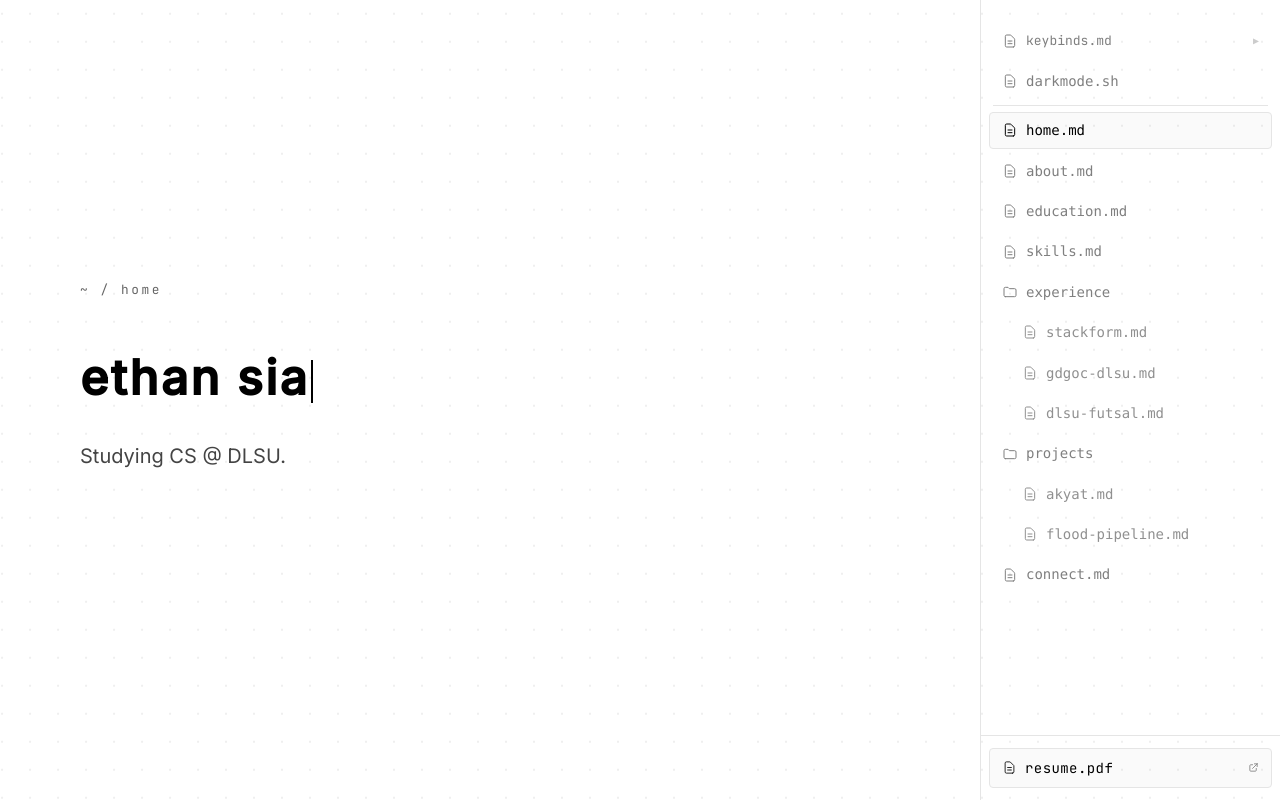
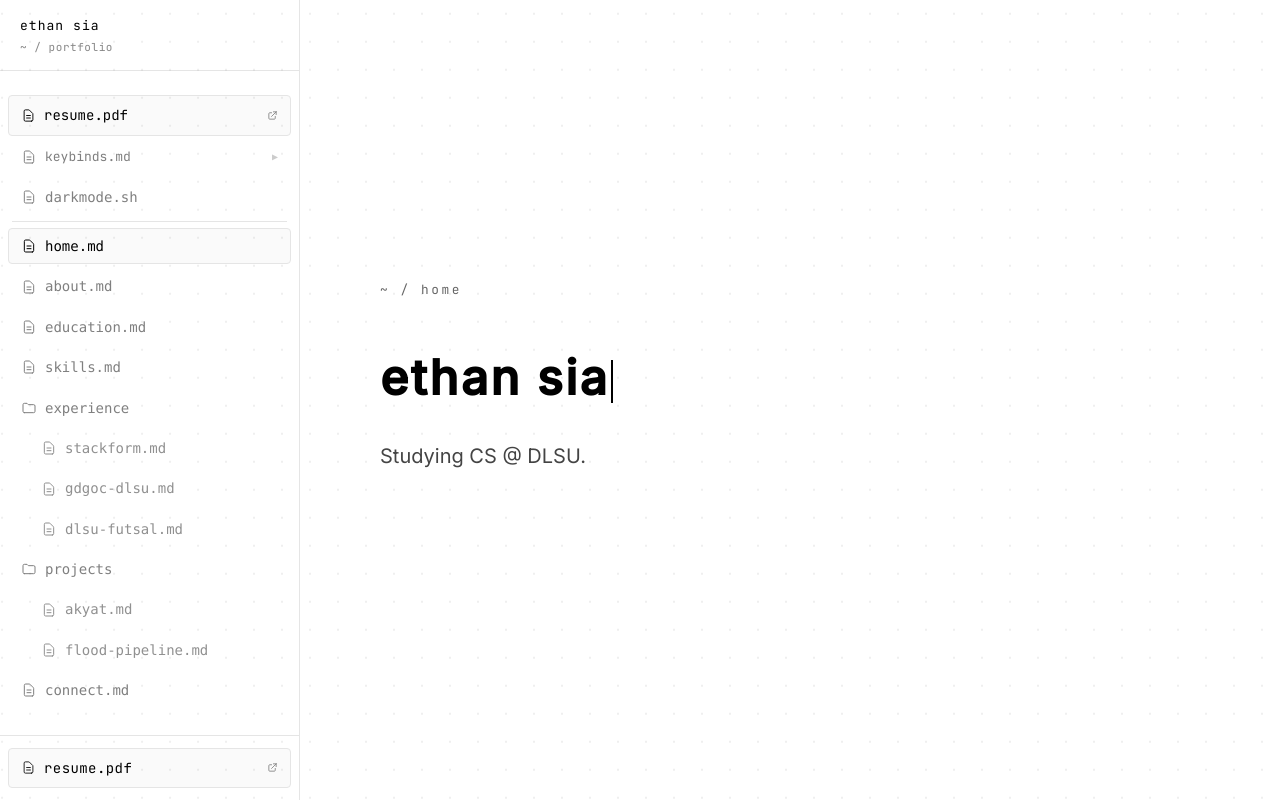
Before and after one commit to jdsia/Web-Portfolio, a Next.js app: page / in a window 1280 px wide. Built offline with nearby package versions, Linux system fonts and the light colour scheme.

Commit message:
moved stuff to left

```diff
--- a/app/components/Sidebar.tsx
+++ b/app/components/Sidebar.tsx
@@ -60,10 +60,57 @@ export default function Sidebar({ activeSection, onNavigate, theme, onToggleThem
 
   return (
     <aside
-      className="fixed right-0 top-0 h-screen flex flex-col border-l overflow-y-auto"
+      className="fixed left-0 top-0 h-screen flex flex-col border-r overflow-y-auto"
       style={{ width: "300px", backgroundColor: "var(--background)", borderColor: border }}
     >
+      {/* Sidebar header */}
+      <div style={{ borderBottom: "1px solid var(--card-border)", padding: "16px 20px 14px" }}>
+        <p style={{
+          fontFamily: "var(--font-jetbrains-mono), monospace",
+          fontSize: "13px",
+          color: "var(--foreground)",
+          letterSpacing: "0.08em",
+          fontWeight: 500,
+          marginBottom: "2px",
+        }}>
+          ethan sia
+        </p>
+        <p style={{
+          fontFamily: "var(--font-jetbrains-mono), monospace",
+          fontSize: "11px",
+          color: "var(--text-secondary)",
+          letterSpacing: "0.05em",
+          opacity: 0.7,
+        }}>
+          ~ / portfolio
+        </p>
+      </div>
+
       <nav className="flex-1 py-6 select-none space-y-1">
+        {/* resume.pdf — top of nav, emphasized */}
+        <div className="px-2 mb-1">
+          <a
+            href="https://drive.google.com/drive/u/0/folders/135D34vp7vVqp8yJuy76m2zc0nDOTtOgZ"
+            target="_blank"
+            rel="noopener noreferrer"
+            className="flex items-center gap-2 px-3 py-2 rounded text-[14px] font-mono select-none cursor-pointer transition-all duration-150 hover:opacity-80"
+            style={{
+              backgroundColor: "var(--btn-secondary-bg)",
+              border: "1px solid var(--card-border)",
+              color: "var(--foreground)",
+              textDecoration: "none",
+            }}
+          >
+            <svg width="15" height="15" viewBox="0 0 24 24" fill="none" stroke="currentColor" strokeWidth="1.5" style={{ flexShrink: 0 }}>
+              <path strokeLinecap="round" strokeLinejoin="round" d="M9 12h6m-6 4h6m2 5H7a2 2 0 01-2-2V5a2 2 0 012-2h5.586a1 1 0 01.707.293l5.414 5.414a1 1 0 01.293.707V19a2 2 0 01-2 2z" />
+            </svg>
+            <span style={{ fontFamily: "var(--font-jetbrains-mono), monospace" }}>resume.pdf</span>
+            <svg width="11" height="11" viewBox="0 0 24 24" fill="none" stroke="currentColor" strokeWidth="2" className="ml-auto" style={{ opacity: 0.45 }}>
+              <path strokeLinecap="round" strokeLinejoin="round" d="M10 6H6a2 2 0 00-2 2v10a2 2 0 002 2h10a2 2 0 002-2v-4M14 4h6m0 0v6m0-6L10 14" />
+            </svg>
+          </a>
+        </div>
+
         {/* keybinds.md — inline dropdown */}
         <div
           onMouseEnter={() => setShowKeybindTip(true)}
--- a/app/page.tsx
+++ b/app/page.tsx
@@ -103,7 +103,7 @@ export default function Home() {
 
   return (
     <div
-      className="snap-container md:pr-[300px] pr-0"
+      className="snap-container md:pl-[300px] pr-0"
       style={{ backgroundColor: "var(--background)" }}
     >
       {/* Dynamic Overlay Grid */}
@@ -499,7 +499,7 @@ export default function Home() {
       </footer >
 
       {/* Desktop-Only Sidebar */}
-      < div className={`hidden md:block fixed right-0 top-0 h-screen w-[300px] z-30 transition-all duration-[1000ms] delay-300 transform ease-out ${isLoaded ? "opacity-100 translate-x-0" : "opacity-0 translate-x-8"
+      < div className={`hidden md:block fixed left-0 top-0 h-screen w-[300px] z-30 transition-all duration-[1000ms] delay-300 transform ease-out ${isLoaded ? "opacity-100 translate-x-0" : "opacity-0 -translate-x-8"
         }`}>
         <Sidebar activeSection={activeSection} onNavigate={handleNavigate} theme={theme} onToggleTheme={toggleTheme} isLoaded={isLoaded} />
       </div >
```
